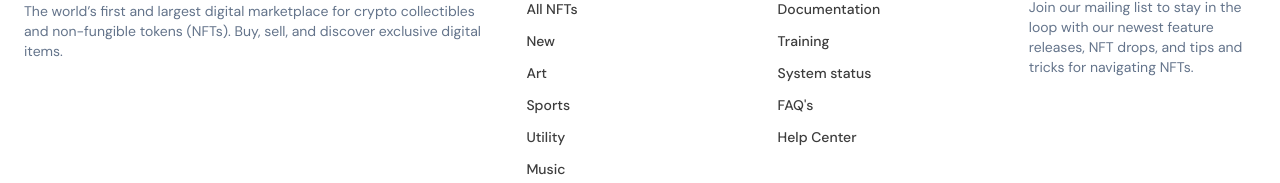
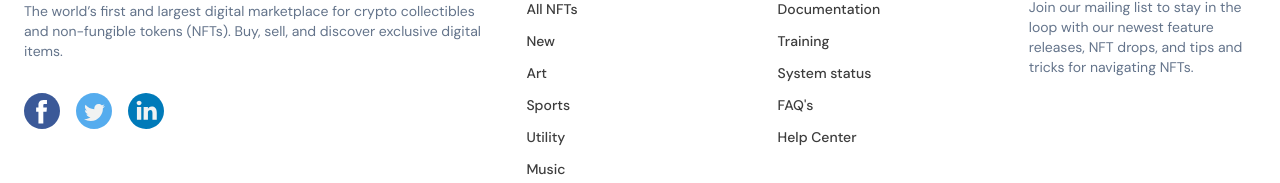
Before and after one commit to said7388/NFT-Marketplace, a Next.js app: page / in a window 1280 px wide. Shown: the part 5142-5325 px from the top of the page. Built offline with nearby package versions, Linux system fonts and the light colour scheme.

Commit message:
finished

```diff
--- a/app/components/layout/footer.jsx
+++ b/app/components/layout/footer.jsx
@@ -21,6 +21,47 @@ export default function Footer() {
               <p className="mt-6">
                 The world’s first and largest digital marketplace for crypto collectibles and non-fungible tokens (NFTs). Buy, sell, and discover exclusive digital items.
               </p>
+              <div className="mt-8 flex items-center gap-4">
+                <button>
+                  <svg xmlns="http://www.w3.org/2000/svg" width="36" height="36" viewBox="0 0 36 36" fill="none">
+                    <g clip-path="url(#clip0_0_413)">
+                      <path d="M18 36C27.9411 36 36 27.9411 36 18C36 8.05888 27.9411 0 18 0C8.05888 0 0 8.05888 0 18C0 27.9411 8.05888 36 18 36Z" fill="#3B5998" />
+                      <path d="M22.5252 18.7045H19.3133V30.4713H14.447V18.7045H12.1326V14.5692H14.447V11.8931C14.447 9.97949 15.3561 6.98291 19.3566 6.98291L22.9613 6.99799V11.012H20.3459C19.9169 11.012 19.3136 11.2264 19.3136 12.1392V14.573H22.9503L22.5252 18.7045Z" fill="white" />
+                    </g>
+                    <defs>
+                      <clipPath id="clip0_0_413">
+                        <rect width="36" height="36" fill="white" />
+                      </clipPath>
+                    </defs>
+                  </svg>
+                </button>
+                <button>
+                  <svg xmlns="http://www.w3.org/2000/svg" width="36" height="36" viewBox="0 0 36 36" fill="none">
+                    <g clip-path="url(#clip0_0_417)">
+                      <path d="M18.0002 35.9997C27.9412 35.9997 36 27.9409 36 17.9998C36 8.0588 27.9412 0 18.0002 0C8.05917 0 0.000366211 8.0588 0.000366211 17.9998C0.000366211 27.9409 8.05917 35.9997 18.0002 35.9997Z" fill="#55ACEE" />
+                      <path d="M29.0257 12.9361C28.2543 13.2781 27.4246 13.5094 26.5544 13.6128C27.4428 13.0804 28.1247 12.2382 28.4465 11.2329C27.6151 11.7261 26.6939 12.0838 25.7143 12.2767C24.9295 11.4408 23.8113 10.9185 22.5731 10.9185C20.1974 10.9185 18.2706 12.8452 18.2706 15.2209C18.2706 15.5582 18.3088 15.8864 18.3826 16.2015C14.8069 16.0221 11.6364 14.3093 9.51424 11.7055C9.14396 12.3408 8.93155 13.0804 8.93155 13.8688C8.93155 15.3611 9.69167 16.6786 10.8455 17.45C10.1406 17.4278 9.4767 17.2343 8.89689 16.9112C8.89657 16.9295 8.89657 16.9478 8.89657 16.9658C8.89657 19.0504 10.3803 20.7892 12.3481 21.1842C11.9875 21.283 11.6066 21.3353 11.2148 21.3353C10.9369 21.3353 10.6677 21.3087 10.4053 21.2586C10.9527 22.9675 12.5413 24.2115 14.4244 24.2465C12.9517 25.4007 11.0967 26.0883 9.08043 26.0883C8.7339 26.0883 8.39057 26.0681 8.05463 26.0279C9.95767 27.2492 12.2198 27.9612 14.6493 27.9612C22.5631 27.9612 26.891 21.4053 26.891 15.7192C26.891 15.5328 26.8868 15.347 26.8784 15.1628C27.7198 14.5564 28.4491 13.7989 29.0257 12.9361Z" fill="#F1F2F2" />
+                    </g>
+                    <defs>
+                      <clipPath id="clip0_0_417">
+                        <rect width="36" height="36" fill="white" />
+                      </clipPath>
+                    </defs>
+                  </svg>
+                </button>
+                <button>
+                  <svg xmlns="http://www.w3.org/2000/svg" width="36" height="36" viewBox="0 0 36 36" fill="none">
+                    <g clip-path="url(#clip0_0_422)">
+                      <path d="M18 35.9998C27.9411 35.9998 36 27.9409 36 17.9998C36 8.05863 27.9411 -0.000244141 18 -0.000244141C8.05884 -0.000244141 -3.05176e-05 8.05863 -3.05176e-05 17.9998C-3.05176e-05 27.9409 8.05884 35.9998 18 35.9998Z" fill="#007AB9" />
+                      <path d="M28.7548 19.4481V26.8691H24.4523V19.9455C24.4523 18.207 23.8311 17.0198 22.2733 17.0198C21.0845 17.0198 20.3783 17.8191 20.0664 18.593C19.9531 18.8696 19.9239 19.2537 19.9239 19.6416V26.8688H15.6211C15.6211 26.8688 15.6788 15.1424 15.6211 13.9286H19.9242V15.7623C19.9156 15.7768 19.9034 15.7909 19.8957 15.8047H19.9242V15.7623C20.496 14.8825 21.5157 13.6247 23.8019 13.6247C26.6326 13.6247 28.7548 15.4742 28.7548 19.4481ZM11.12 7.69092C9.64813 7.69092 8.68521 8.65705 8.68521 9.9264C8.68521 11.1688 9.62022 12.1628 11.0635 12.1628H11.0914C12.5921 12.1628 13.5252 11.1688 13.5252 9.9264C13.4966 8.65705 12.5921 7.69092 11.12 7.69092ZM8.94094 26.8691H13.2422V13.9286H8.94094V26.8691Z" fill="#F1F2F2" />
+                    </g>
+                    <defs>
+                      <clipPath id="clip0_0_422">
+                        <rect width="36" height="36" fill="white" />
+                      </clipPath>
+                    </defs>
+                  </svg>
+                </button>
+              </div>
             </div>
             <nav
               className="col-span-2 md:col-span-3 lg:col-span-1"
```
